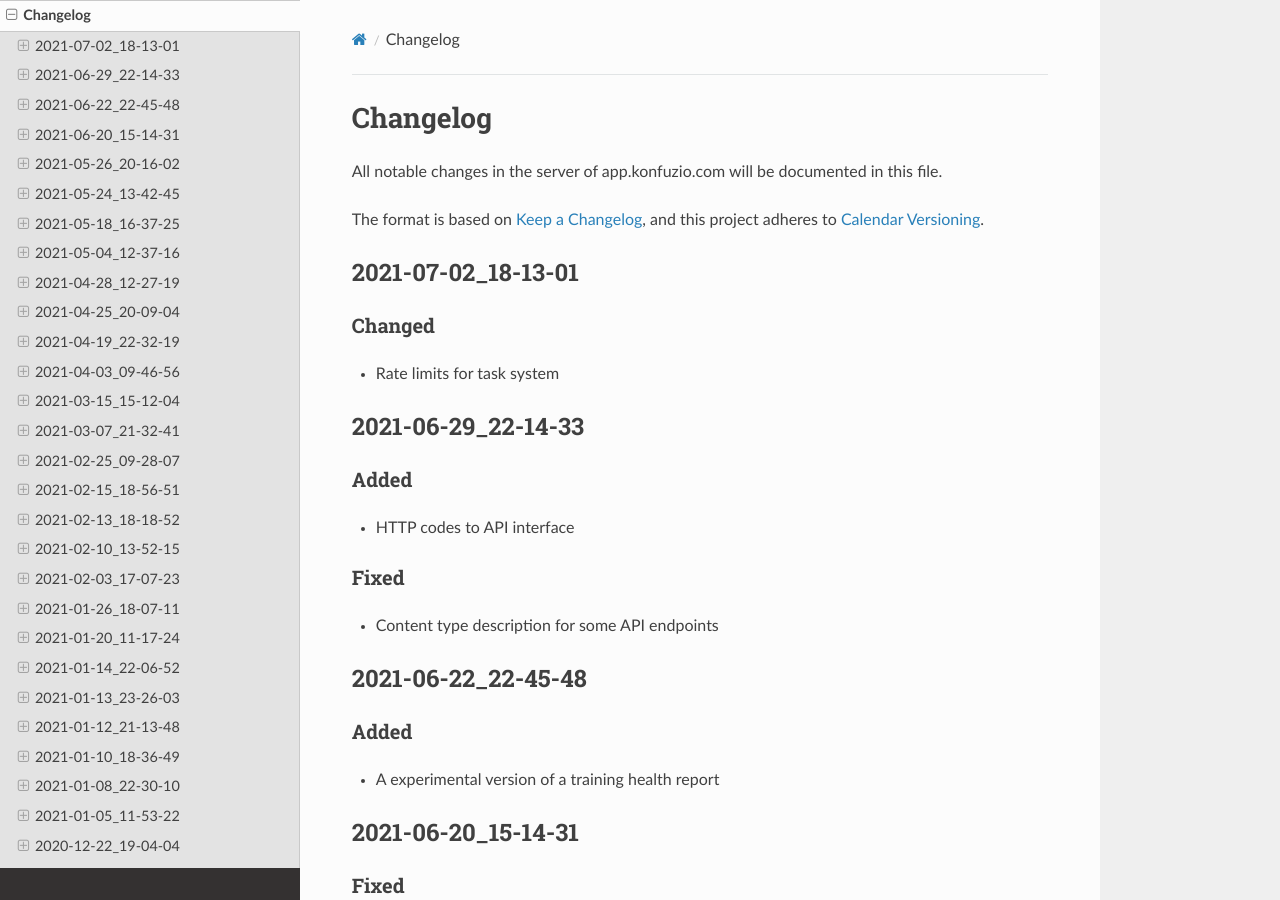
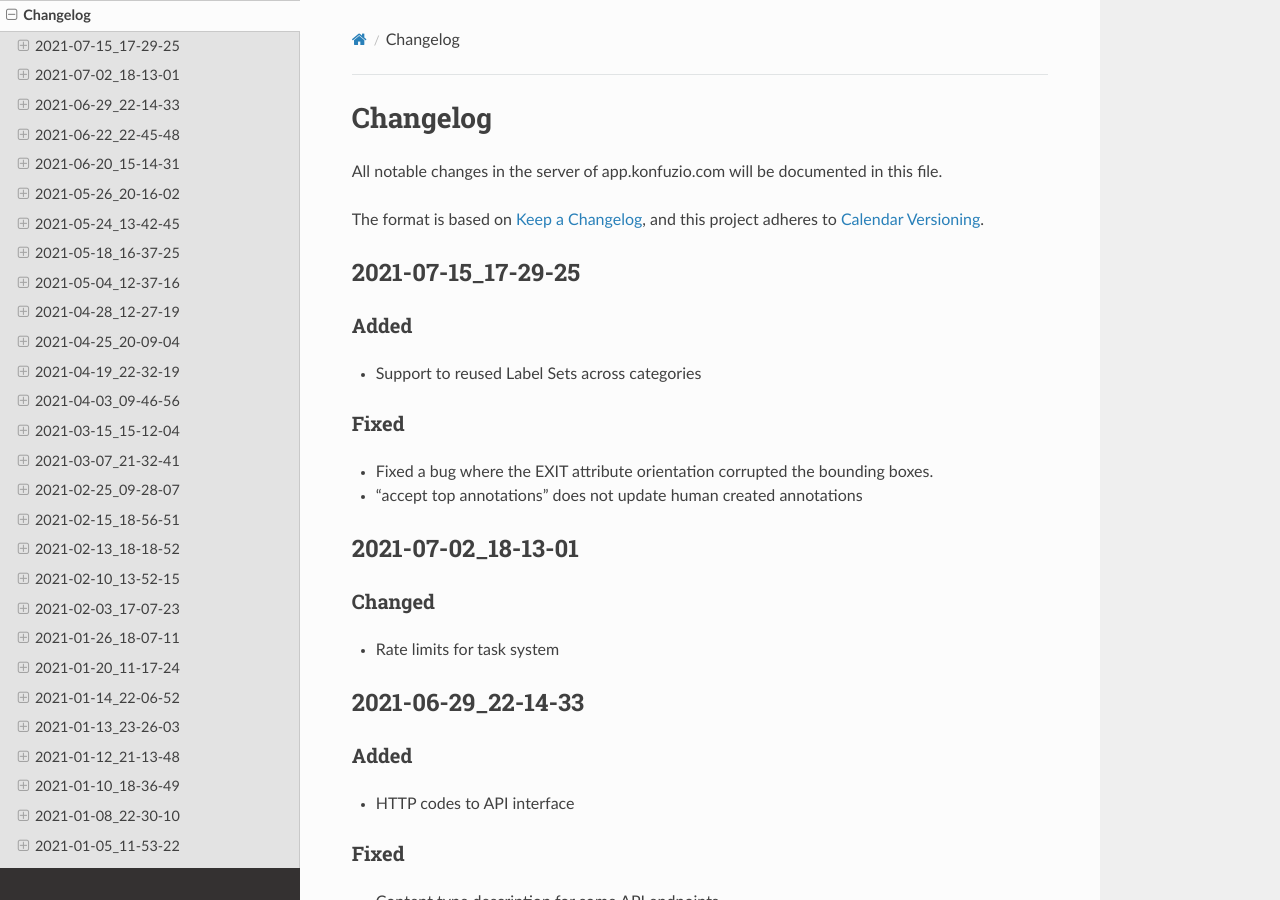
Before and after one commit to konfuzio-ai/konfuzio-sdk, a Sphinx documentation site: the page built from docs/web/changelog_app.md, in a window 1280 px wide and 900 px high. Built offline with Sphinx 7.4.7 and the Read the Docs theme 2.0.0, drawn with Linux system fonts in a browser that asks for light colours.

Commit message:
Update changelog_app.md

```diff
--- a/docs/web/changelog_app.md
+++ b/docs/web/changelog_app.md
@@ -7,6 +7,15 @@ All notable changes in the server of app.konfuzio.com will be documented in this
 
 The format is based on [Keep a Changelog](https://keepachangelog.com/en/1.0.0/),
 and this project adheres to [Calendar Versioning](https://calver.org/overview.html).
+
+## 2021-07-15_17-29-25
+
+### Added
+- Support to reused Label Sets across categories
+
+### Fixed
+- Fixed a bug where the EXIT attribute orientation corrupted the bounding boxes.
+- "accept top annotations" does not update human created annotations
 
 ## 2021-07-02_18-13-01
 
```
